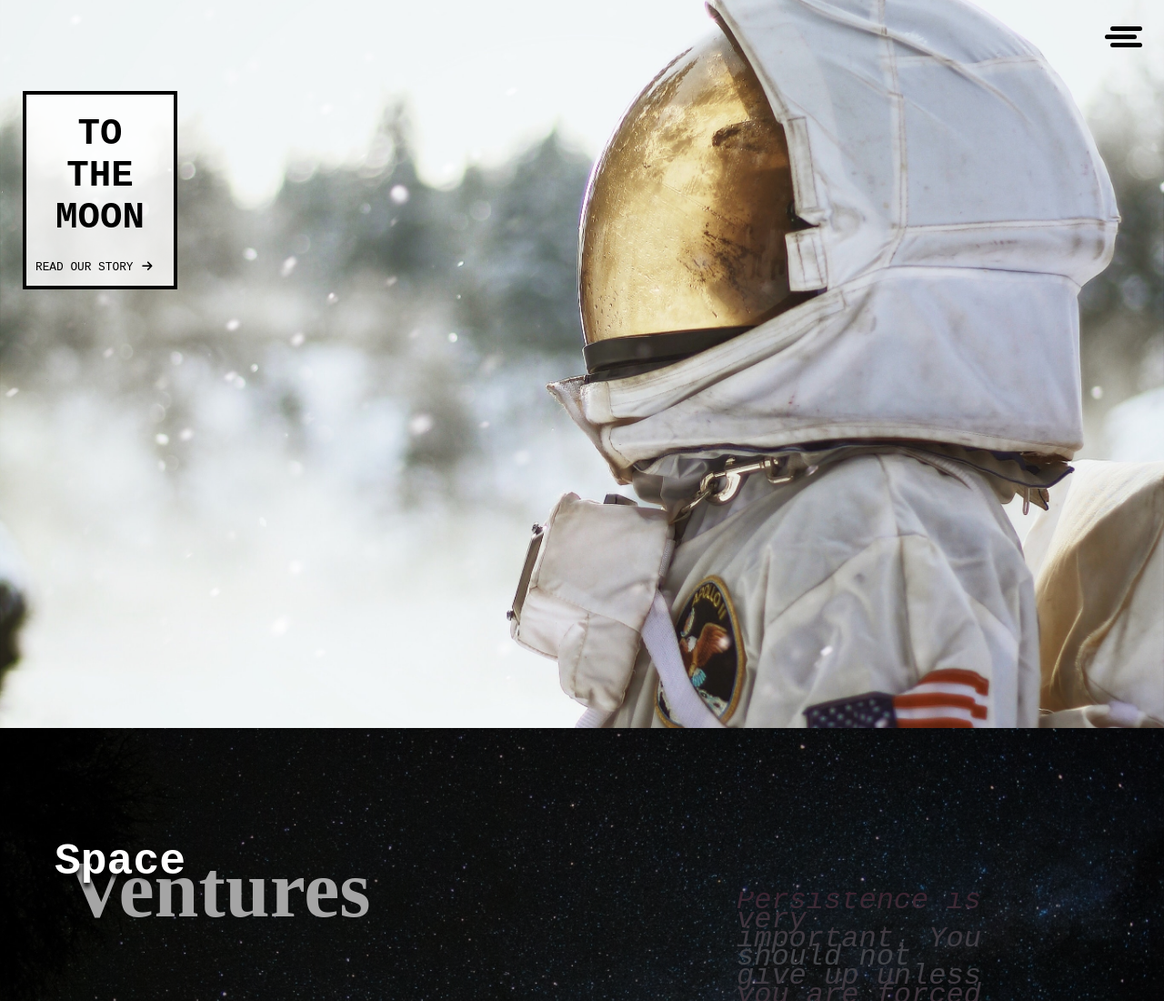
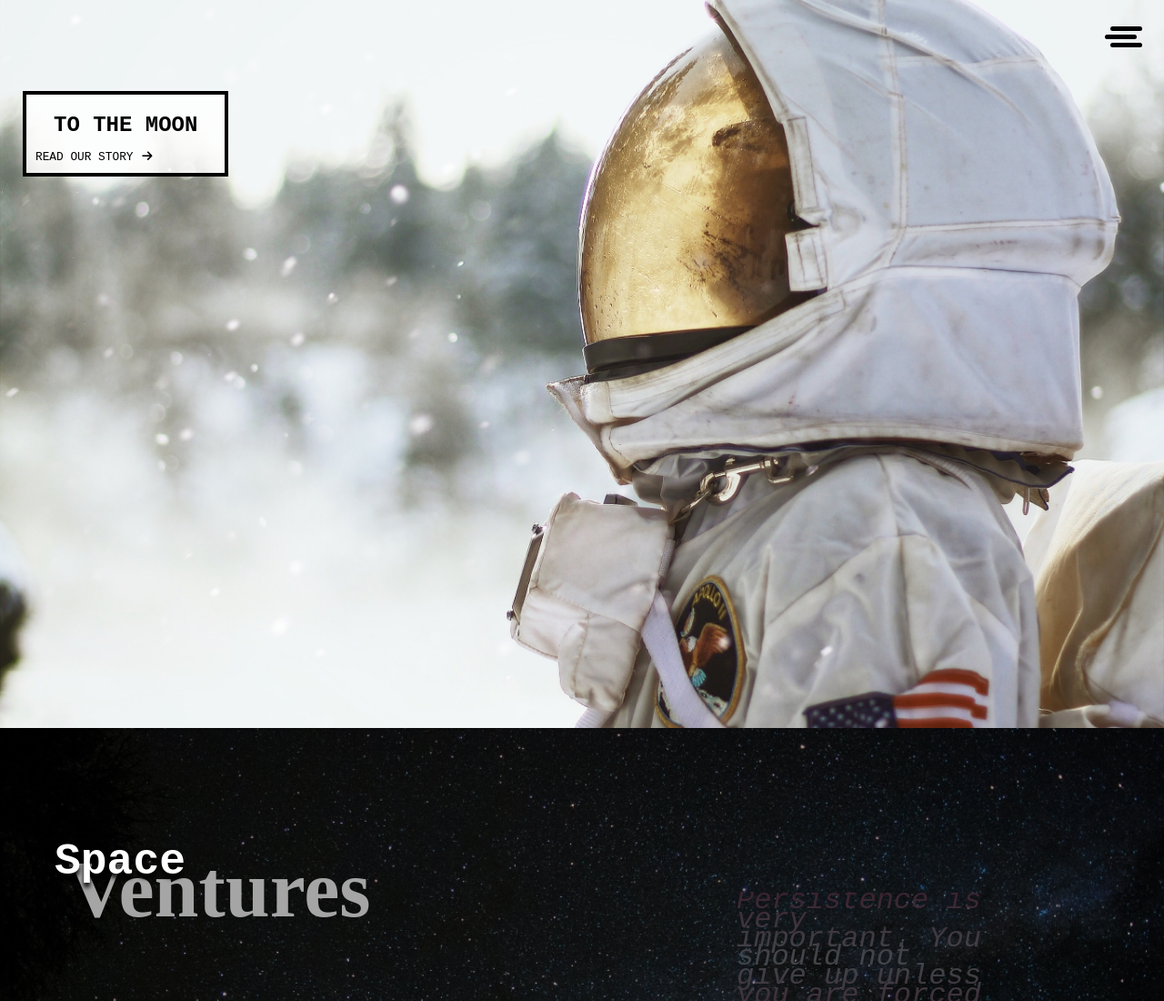
Before and after one commit to K3mp3/Major-Tom-Git, a website built with Parcel: page src/index.html in a window 1280 px wide. Shown: the top 1100 px of the page at 91% size. Built offline with nearby package versions, Linux system fonts and the light colour scheme.

Commit message:
Added more styling to aside for different screen sizes

```diff
--- a/src/styling/components/_header.scss
+++ b/src/styling/components/_header.scss
@@ -47,7 +47,7 @@
 }
 
 aside {
-    max-width: 170px;
+    max-width: 230px;
     margin-top: -700px;
     margin-left: 25px;
     border: 4px solid #000;
@@ -55,7 +55,7 @@ aside {
     position: absolute;
     font-family: 'Rubik', sans-serif;
     font-weight: 500;
-    font-size: 1.7rem;
+    font-size: 1.7.7rem;
     text-transform: uppercase;
     padding: 10px 0;
 
```
